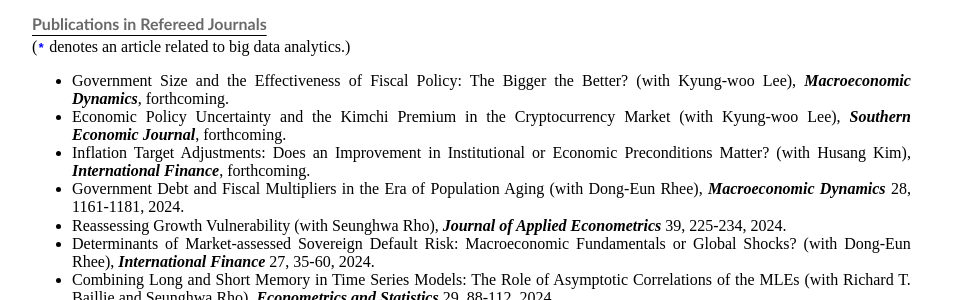
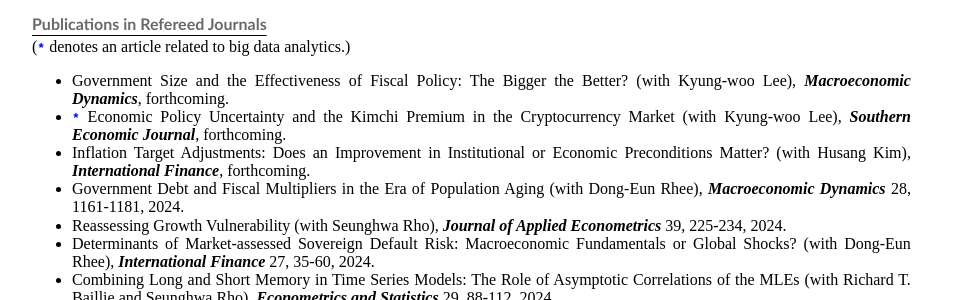
Before and after one commit to dooyeoncho/dooyeoncho.github.io, a Jekyll site: the page built from pages/research.html, in a window 1280 px wide. Shown: the part 192-492 px from the top of the page, without its empty margins (160-1119 px from the left). Built offline with Jekyll 4.4.1, drawn with Linux system fonts in a browser that asks for light colours.

Commit message:
Update research.html

```diff
--- a/pages/research.html
+++ b/pages/research.html
@@ -25,7 +25,7 @@
 <div><b><p style="text-decoration: underline; text-underline-position:under;"><font color="dimgray" face="Gill Sans", sans-serif;>Publications in Refereed Journals</font></p></b></div> </div></li>(<code style="color : blue"><b>*</b></code> denotes an article related to big data analytics.)</li></div>
 		<div><ul>
 			<span><li>Government Size and the Effectiveness of Fiscal Policy: The Bigger the Better? (with Kyung-woo Lee), <em property="italic"><b>Macroeconomic Dynamics</b></em>, forthcoming.</li></span>
-			<span><li>Economic Policy Uncertainty and the Kimchi Premium in the Cryptocurrency Market (with Kyung-woo Lee), <em property="italic"><b>Southern Economic Journal</b></em>, forthcoming.</li></span>
+			<span><li><code style="color : blue"><b>*</b></code> Economic Policy Uncertainty and the Kimchi Premium in the Cryptocurrency Market (with Kyung-woo Lee), <em property="italic"><b>Southern Economic Journal</b></em>, forthcoming.</li></span>
 			<span><li>Inflation Target Adjustments: Does an Improvement in Institutional or Economic Preconditions Matter? (with Husang Kim), <em property="italic"><b>International Finance</b></em>, forthcoming.</li></span>
 			<span><li>Government Debt and Fiscal Multipliers in the Era of Population Aging (with Dong-Eun Rhee), <em property="italic"><b>Macroeconomic Dynamics</b></em> 28, 1161-1181, 2024.</li></span>
                         <span><li>Reassessing Growth Vulnerability (with Seunghwa Rho), <em property="italic"><b>Journal of Applied Econometrics</b></em> 39, 225-234, 2024.</li></span>
```
